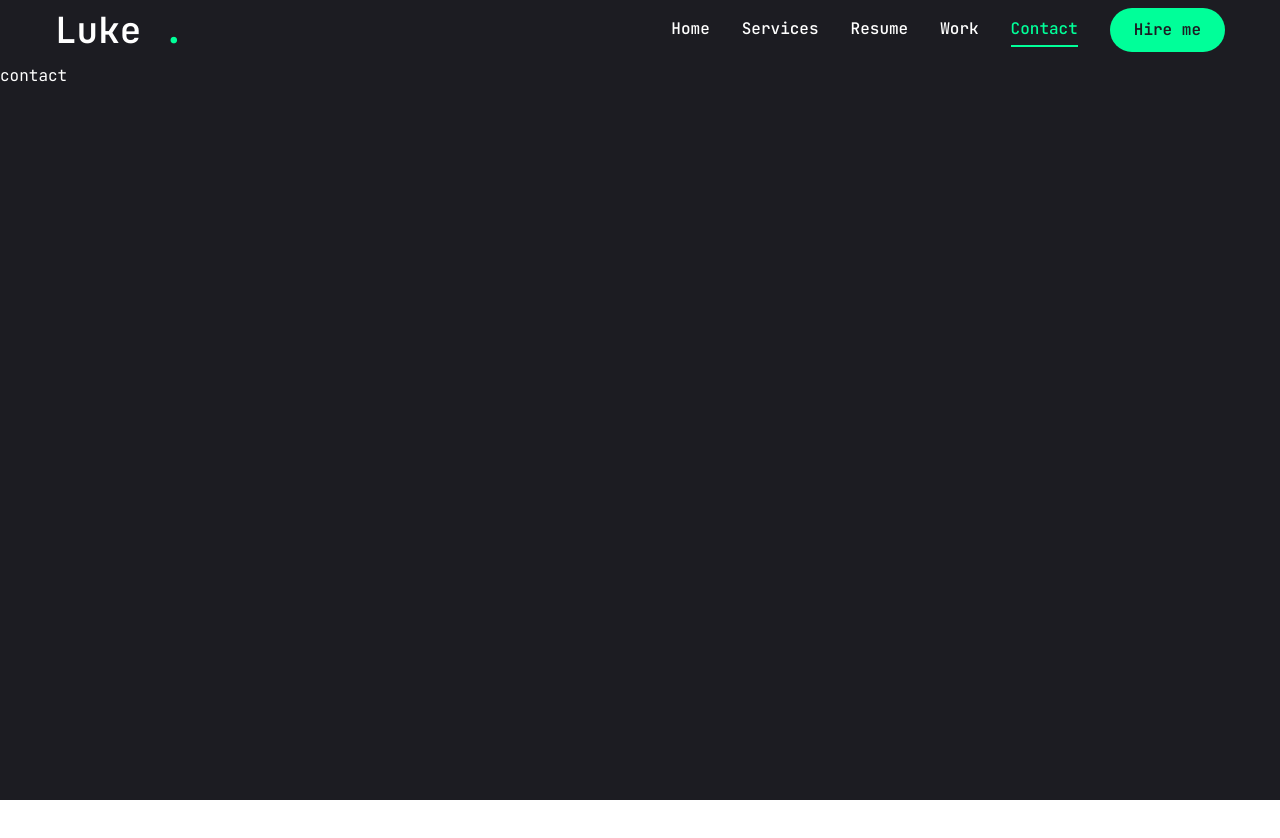
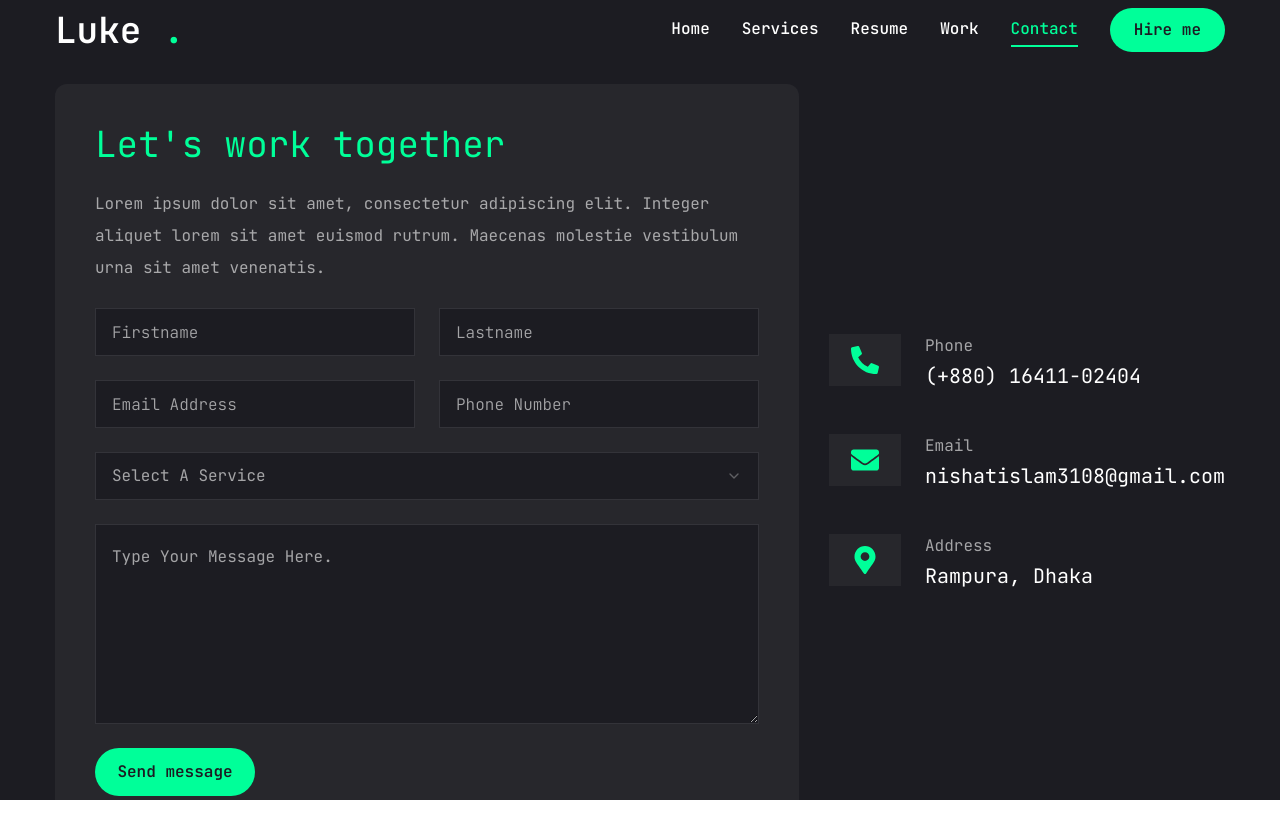
Before and after one commit to nishatislam04/portfolio, a Next.js app: page /contact in a window 1280 px wide. Shown: the top 838 px of the page. Before the commit the page ends 800 px from the top, so only its background shows below. Built offline with nearby package versions, Linux system fonts and the light colour scheme.

Commit message:
project complete first phase

```diff
--- a/app/contact/page.jsx
+++ b/app/contact/page.jsx
@@ -1,3 +1,101 @@
+"use client";
+
+import { Button } from "@/components/ui/button";
+import { Input } from "@/components/ui/input";
+import { Textarea } from "@/components/ui/textarea";
+import {
+	Select,
+	SelectContent,
+	SelectGroup,
+	SelectItem,
+	SelectLabel,
+	SelectTrigger,
+	SelectValue,
+} from "@/components/ui/select";
+import { FaPhoneAlt, FaEnvelope, FaMapMarkerAlt } from "react-icons/fa";
+import { motion } from "framer-motion";
+
+const infos = [
+	{
+		icon: <FaPhoneAlt />,
+		title: "Phone",
+		description: "(+880) 16411-02404",
+	},
+	{
+		icon: <FaEnvelope />,
+		title: "Email",
+		description: "nishatislam3108@gmail.com",
+	},
+	{
+		icon: <FaMapMarkerAlt />,
+		title: "Address",
+		description: "Rampura, Dhaka",
+	},
+];
+
 export default function contact() {
-	return <p>contact </p>;
+	return (
+		<motion.section
+			intial={{ opacity: 0 }}
+			animate={{ opacity: 1, transition: { delay: 2.4, duration: 0.4, ease: "easeIn" } }}
+			className="py-6">
+			<div className="container mx-auto">
+				<div className="flex flex-col xl:flex-row gap-[30px]">
+					<div className="xl:h-[54%] order-2 xl:order-none">
+						<form className="flex flex-col gap-6 p-10 bg-[#27272c] rounded-xl">
+							<h3 className="text-4xl text-accent">Let&apos;s work together</h3>
+							<p className="text-white/60">
+								Lorem ipsum dolor sit amet, consectetur adipiscing elit. Integer aliquet lorem sit
+								amet euismod rutrum. Maecenas molestie vestibulum urna sit amet venenatis.
+							</p>
+							<div className="grid grid-cols-1 gap-6 md:grid-cols-2">
+								<Input type="firstname" placeholder="Firstname" />
+								<Input type="lastname" placeholder="Lastname" />
+								<Input type="email" placeholder="Email Address" />
+								<Input type="phone" placeholder="Phone Number" />
+							</div>
+
+							<Select>
+								<SelectTrigger className="w-full">
+									<SelectValue placeholder="Select A Service" />
+								</SelectTrigger>
+								<SelectContent>
+									<SelectGroup>
+										<SelectLabel>Select a service</SelectLabel>
+										<SelectItem value="est">Web Development</SelectItem>
+										<SelectItem value="cst">UI/UX Design</SelectItem>
+										<SelectItem value="mst">Logo Design</SelectItem>
+									</SelectGroup>
+								</SelectContent>
+							</Select>
+
+							<Textarea className="h-[200px]" placeholder="Type Your Message Here." />
+
+							<Button size="sm" className="max-w-40">
+								Send message
+							</Button>
+						</form>
+					</div>
+
+					<div className="flex items-center flex-1 order-1 mb-8 xl:justify-end xl:order-none xl:mb-0">
+						<ul className="flex flex-col gap-10">
+							{infos.map((item, index) => {
+								return (
+									<li key={index} className="flex items-center gap-6">
+										<div className="w-[52px] h-[52px] xl:w-[72px] bg-[#27272c] text-accent rounded-md flex items-center justify-center">
+											<div className="text-[28px]">{item.icon}</div>
+										</div>
+										<div className="flex-1">
+											<p className="text-white/60">{item.title}</p>
+											<p className="text-xl">{item.description}</p>
+										</div>
+									</li>
+								);
+							})}
+						</ul>
+					</div>
+				</div>
+			</div>
+		</motion.section>
+	);
 }
--- a/components/ui/input.jsx
+++ b/components/ui/input.jsx
@@ -1,19 +1,20 @@
-import * as React from "react"
+import * as React from "react";
 
-import { cn } from "@/lib/utils"
+import { cn } from "@/lib/utils";
 
 const Input = React.forwardRef(({ className, type, ...props }, ref) => {
 	return (
-    (<input
+		<input
 			type={type}
 			className={cn(
-        "flex h-10 w-full rounded-md border border-slate-200 bg-white px-3 py-2 text-base ring-offset-white file:border-0 file:bg-transparent file:text-sm file:font-medium file:text-slate-950 placeholder:text-slate-500 focus-visible:outline-none focus-visible:ring-2 focus-visible:ring-slate-950 focus-visible:ring-offset-2 disabled:cursor-not-allowed disabled:opacity-50 md:text-sm dark:border-slate-800 dark:bg-slate-950 dark:ring-offset-slate-950 dark:file:text-slate-50 dark:placeholder:text-slate-400 dark:focus-visible:ring-slate-300",
+				"flex h-[48px] rounded-md border border-white/10 focus:border-accent font-light bg-primary px-4 py-5 text-base placeholder:text-white/60 outline-none",
 				className
 			)}
 			ref={ref}
-      {...props} />)
+			{...props}
+		/>
 	);
-})
-Input.displayName = "Input"
+});
+Input.displayName = "Input";
 
-export { Input }
+export { Input };
--- a/components/ui/select.jsx
+++ b/components/ui/select.jsx
@@ -1,60 +1,60 @@
-"use client"
+"use client";
 
-import * as React from "react"
-import * as SelectPrimitive from "@radix-ui/react-select"
-import { Check, ChevronDown, ChevronUp } from "lucide-react"
+import * as React from "react";
+import * as SelectPrimitive from "@radix-ui/react-select";
+import { Check, ChevronDown, ChevronUp } from "lucide-react";
 
-import { cn } from "@/lib/utils"
+import { cn } from "@/lib/utils";
 
-const Select = SelectPrimitive.Root
+const Select = SelectPrimitive.Root;
 
-const SelectGroup = SelectPrimitive.Group
+const SelectGroup = SelectPrimitive.Group;
 
-const SelectValue = SelectPrimitive.Value
+const SelectValue = SelectPrimitive.Value;
 
 const SelectTrigger = React.forwardRef(({ className, children, ...props }, ref) => (
 	<SelectPrimitive.Trigger
 		ref={ref}
 		className={cn(
-      "flex h-10 w-full items-center justify-between rounded-md border border-slate-200 bg-white px-3 py-2 text-sm ring-offset-white placeholder:text-slate-500 focus:outline-none focus:ring-2 focus:ring-slate-950 focus:ring-offset-2 disabled:cursor-not-allowed disabled:opacity-50 [&>span]:line-clamp-1 dark:border-slate-800 dark:bg-slate-950 dark:ring-offset-slate-950 dark:placeholder:text-slate-400 dark:focus:ring-slate-300",
+			"flex h-[48px] w-full items-center justify-between rounded-md border border-white/10 bg-primary px-4 py-5 text-base text-white/60 placeholder:text-white/10 focus:border-accent outline-none",
 			className
 		)}
 		{...props}>
 		{children}
 		<SelectPrimitive.Icon asChild>
-      <ChevronDown className="h-4 w-4 opacity-50" />
+			<ChevronDown className="w-4 h-4 opacity-50" />
 		</SelectPrimitive.Icon>
 	</SelectPrimitive.Trigger>
-))
-SelectTrigger.displayName = SelectPrimitive.Trigger.displayName
+));
+SelectTrigger.displayName = SelectPrimitive.Trigger.displayName;
 
 const SelectScrollUpButton = React.forwardRef(({ className, ...props }, ref) => (
 	<SelectPrimitive.ScrollUpButton
 		ref={ref}
 		className={cn("flex cursor-default items-center justify-center py-1", className)}
 		{...props}>
-    <ChevronUp className="h-4 w-4" />
+		<ChevronUp className="w-4 h-4" />
 	</SelectPrimitive.ScrollUpButton>
-))
-SelectScrollUpButton.displayName = SelectPrimitive.ScrollUpButton.displayName
+));
+SelectScrollUpButton.displayName = SelectPrimitive.ScrollUpButton.displayName;
 
 const SelectScrollDownButton = React.forwardRef(({ className, ...props }, ref) => (
 	<SelectPrimitive.ScrollDownButton
 		ref={ref}
 		className={cn("flex cursor-default items-center justify-center py-1", className)}
 		{...props}>
-    <ChevronDown className="h-4 w-4" />
+		<ChevronDown className="w-4 h-4" />
 	</SelectPrimitive.ScrollDownButton>
-))
-SelectScrollDownButton.displayName =
-  SelectPrimitive.ScrollDownButton.displayName
+));
+SelectScrollDownButton.displayName = SelectPrimitive.ScrollDownButton.displayName;
 
-const SelectContent = React.forwardRef(({ className, children, position = "popper", ...props }, ref) => (
+const SelectContent = React.forwardRef(
+	({ className, children, position = "popper", ...props }, ref) => (
 		<SelectPrimitive.Portal>
 			<SelectPrimitive.Content
 				ref={ref}
 				className={cn(
-        "relative z-50 max-h-96 min-w-[8rem] overflow-hidden rounded-md border border-slate-200 bg-white text-slate-950 shadow-md data-[state=open]:animate-in data-[state=closed]:animate-out data-[state=closed]:fade-out-0 data-[state=open]:fade-in-0 data-[state=closed]:zoom-out-95 data-[state=open]:zoom-in-95 data-[side=bottom]:slide-in-from-top-2 data-[side=left]:slide-in-from-right-2 data-[side=right]:slide-in-from-left-2 data-[side=top]:slide-in-from-bottom-2 dark:border-slate-800 dark:bg-slate-950 dark:text-slate-50",
+					"relative z-50 max-h-96 min-w-[8rem] overflow-hidden rounded-md border border-white/10 bg-primary text-white shadow-md data-[state=open]:animate-in data-[state=closed]:animate-out data-[state=closed]:fade-out-0 data-[state=open]:fade-in-0 data-[state=closed]:zoom-out-95 data-[state=open]:zoom-in-95 data-[side=bottom]:slide-in-from-top-2 data-[side=left]:slide-in-from-right-2 data-[side=right]:slide-in-from-left-2 data-[side=top]:slide-in-from-bottom-2 dark:border-slate-800 dark:bg-slate-950 dark:text-slate-50",
 					position === "popper" &&
 						"data-[side=bottom]:translate-y-1 data-[side=left]:-translate-x-1 data-[side=right]:translate-x-1 data-[side=top]:-translate-y-1",
 					className
@@ -63,50 +63,56 @@
 				{...props}>
 				<SelectScrollUpButton />
 				<SelectPrimitive.Viewport
-        className={cn("p-1", position === "popper" &&
-          "h-[var(--radix-select-trigger-height)] w-full min-w-[var(--radix-select-trigger-width)]")}>
+					className={cn(
+						"p-1",
+						position === "popper" &&
+							"h-[var(--radix-select-trigger-height)] w-full min-w-[var(--radix-select-trigger-width)]"
+					)}>
 					{children}
 				</SelectPrimitive.Viewport>
 				<SelectScrollDownButton />
 			</SelectPrimitive.Content>
 		</SelectPrimitive.Portal>
-))
-SelectContent.displayName = SelectPrimitive.Content.displayName
+	)
+);
+SelectContent.displayName = SelectPrimitive.Content.displayName;
 
 const SelectLabel = React.forwardRef(({ className, ...props }, ref) => (
 	<SelectPrimitive.Label
 		ref={ref}
 		className={cn("py-1.5 pl-8 pr-2 text-sm font-semibold", className)}
-    {...props} />
-))
-SelectLabel.displayName = SelectPrimitive.Label.displayName
+		{...props}
+	/>
+));
+SelectLabel.displayName = SelectPrimitive.Label.displayName;
 
 const SelectItem = React.forwardRef(({ className, children, ...props }, ref) => (
 	<SelectPrimitive.Item
 		ref={ref}
 		className={cn(
-      "relative flex w-full cursor-default select-none items-center rounded-sm py-1.5 pl-8 pr-2 text-sm outline-none focus:bg-slate-100 focus:text-slate-900 data-[disabled]:pointer-events-none data-[disabled]:opacity-50 dark:focus:bg-slate-800 dark:focus:text-slate-50",
+			"relative flex w-full cursor-default select-none items-center rounded-sm py-1.5 pl-8 pr-2 text-sm outline-none focus:bg-accent focus:text-primary data-[disabled]:pointer-events-none data-[disabled]:opacity-50 dark:focus:bg-slate-800 dark:focus:text-slate-50",
 			className
 		)}
 		{...props}>
 		<span className="absolute left-2 flex h-3.5 w-3.5 items-center justify-center">
 			<SelectPrimitive.ItemIndicator>
-        <Check className="h-4 w-4" />
+				<Check className="w-4 h-4" />
 			</SelectPrimitive.ItemIndicator>
 		</span>
 
 		<SelectPrimitive.ItemText>{children}</SelectPrimitive.ItemText>
 	</SelectPrimitive.Item>
-))
-SelectItem.displayName = SelectPrimitive.Item.displayName
+));
+SelectItem.displayName = SelectPrimitive.Item.displayName;
 
 const SelectSeparator = React.forwardRef(({ className, ...props }, ref) => (
 	<SelectPrimitive.Separator
 		ref={ref}
 		className={cn("-mx-1 my-1 h-px bg-slate-100 dark:bg-slate-800", className)}
-    {...props} />
-))
-SelectSeparator.displayName = SelectPrimitive.Separator.displayName
+		{...props}
+	/>
+));
+SelectSeparator.displayName = SelectPrimitive.Separator.displayName;
 
 export {
 	Select,
@@ -119,4 +125,4 @@
 	SelectSeparator,
 	SelectScrollUpButton,
 	SelectScrollDownButton,
-}
+};
--- a/components/ui/textarea.jsx
+++ b/components/ui/textarea.jsx
@@ -1,18 +1,19 @@
-import * as React from "react"
+import * as React from "react";
 
-import { cn } from "@/lib/utils"
+import { cn } from "@/lib/utils";
 
 const Textarea = React.forwardRef(({ className, ...props }, ref) => {
 	return (
-    (<textarea
+		<textarea
 			className={cn(
-        "flex min-h-[80px] w-full rounded-md border border-slate-200 bg-white px-3 py-2 text-base ring-offset-white placeholder:text-slate-500 focus-visible:outline-none focus-visible:ring-2 focus-visible:ring-slate-950 focus-visible:ring-offset-2 disabled:cursor-not-allowed disabled:opacity-50 md:text-sm dark:border-slate-800 dark:bg-slate-950 dark:ring-offset-slate-950 dark:placeholder:text-slate-400 dark:focus-visible:ring-slate-300",
+				"flex min-h-[80px] w-full rounded-md border border-white/10 bg-primary px-4 py-5 text-base placeholder:text-white/60 focus-visible:outline-none focus-visible:ring-1 focus-visible:ring-accent focus-visible:ring-offset-0 disabled:cursor-not-allowed disabled:opacity-50",
 				className
 			)}
 			ref={ref}
-      {...props} />)
+			{...props}
+		/>
 	);
-})
-Textarea.displayName = "Textarea"
+});
+Textarea.displayName = "Textarea";
 
-export { Textarea }
+export { Textarea };
```
Also changed, not shown: app/work/page.jsx (+6 -12 lines). Lines whose indentation alone changed are shown as unchanged.
